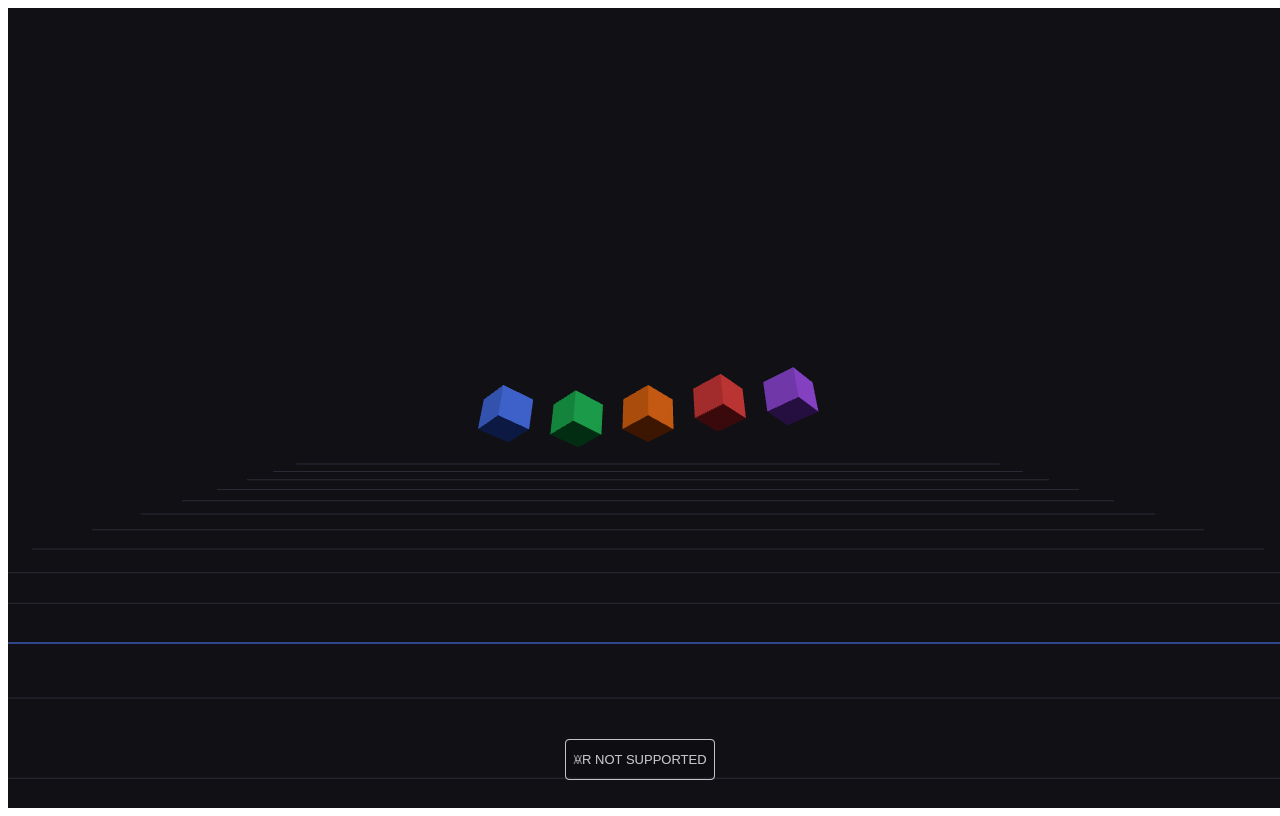
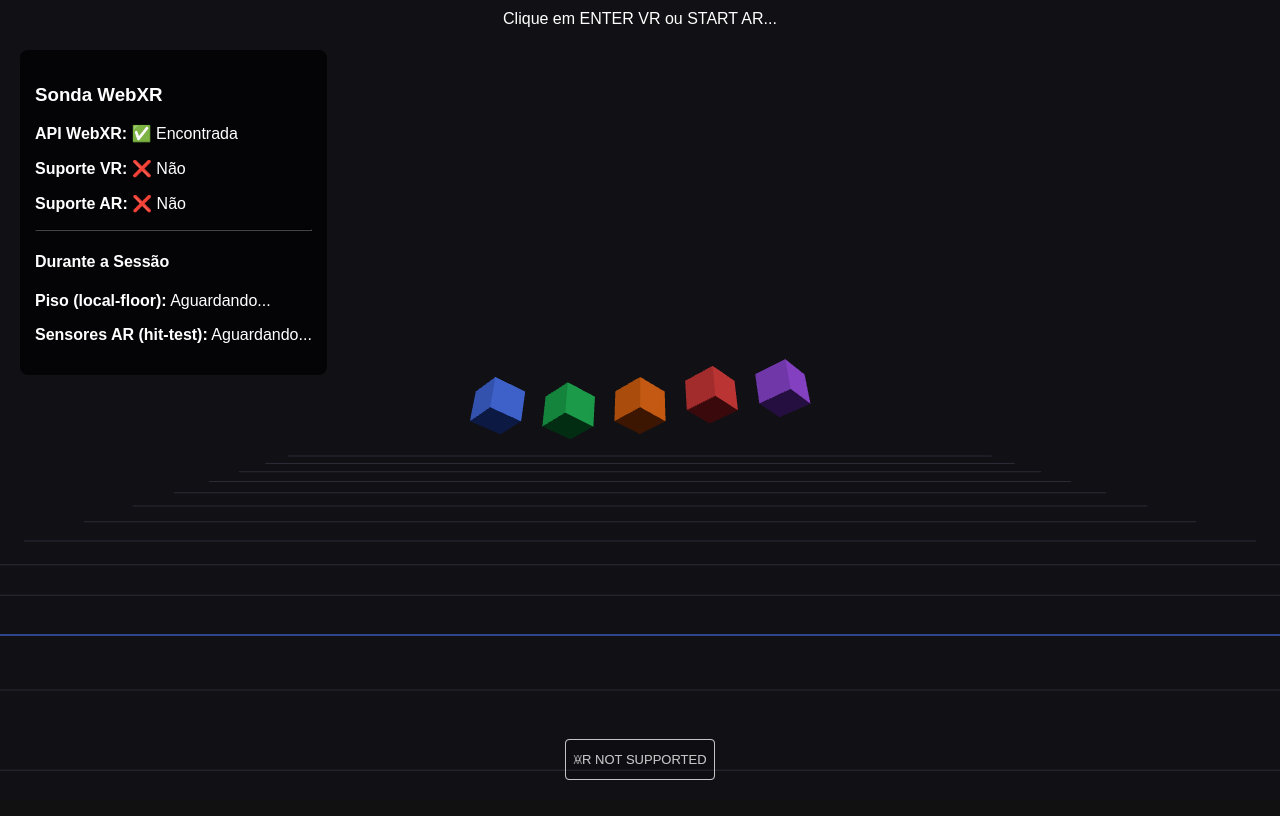
Before and after one commit to MarcelaMQueros/projeto-integrador-webxr, a website built with Vite: page index.html in a window 1280 px wide. Built offline with nearby package versions, Linux system fonts and the light colour scheme; animation ran at ten frames a second.

Commit message:
feat: sonda de capacidades (API, sessoes, recursos) + docs com limitacoes conhecidas

```diff
--- a/index.html
+++ b/index.html
@@ -4,10 +4,64 @@
     <meta charset="UTF-8" />
     <link rel="icon" type="image/svg+xml" href="/favicon.svg" />
     <meta name="viewport" content="width=device-width, initial-scale=1.0" />
-    <title>ts</title>
+    <title>Quadro Elétrico WebXR</title>
+
+    <!-- Recuperamos o bloco <style> fundamental para o 3D -->
+    <style>
+      body {
+        margin: 0;
+        background-color: #111;
+        color: #fff;
+        font-family: sans-serif;
+        overflow: hidden; /* Impede a barra de rolagem quando o 3D carregar */
+      }
+
+      #info {
+        position: absolute;
+        top: 10px;
+        width: 100%;
+        text-align: center;
+        z-index: 100;
+        display: block;
+      }
+
+      /* Estilizamos o nosso painel para ele "flutuar" no canto da tela */
+      #painel-sonda-xr {
+        position: absolute;
+        top: 50px;
+        left: 20px;
+        background: rgba(0, 0, 0, 0.7); /* Fundo semitransparente */
+        padding: 15px;
+        border-radius: 8px;
+        z-index: 100; /* Garante que fique por cima do Canvas 3D */
+      }
+
+      #app {
+        width: 100vw;
+        height: 100vh;
+      }
+    </style>
   </head>
   <body>
+
+    <!-- 1. Div de informação original do seu guia -->
+    <div id="info">Clique em ENTER VR ou START AR...</div>
+
+    <!-- 2. NOSSA SONDA: Agora ela é "irmã" do #app, não "filha" -->
+    <div id="painel-sonda-xr">
+      <h3>Sonda WebXR</h3>
+      <p><strong>API WebXR:</strong> <span id="status-api">⏳ Carregando...</span></p>
+      <p><strong>Suporte VR:</strong> <span id="status-vr">⏳ Carregando...</span></p>
+      <p><strong>Suporte AR:</strong> <span id="status-ar">⏳ Carregando...</span></p>
+    <!-- 👇 NOVAS LINHAS PARA A SESSÃO ABERTA 👇 -->
+      <hr style="border-color: #444; margin: 15px 0;">
+      <h4>Durante a Sessão</h4>
+      <p><strong>Piso (local-floor):</strong> <span id="status-piso">Aguardando...</span></p>
+      <p><strong>Sensores AR (hit-test):</strong> <span id="status-hit-test">Aguardando...</span></p></div>
+
+    <!-- 3. Contêiner isolado e exclusivo para receber o Canvas 3D do main.ts -->
     <div id="app"></div>
+
     <script type="module" src="/src/main.ts"></script>
   </body>
 </html>
--- a/src/main.ts
+++ b/src/main.ts
@@ -5,6 +5,8 @@ import { OrbitControls } from 'three/addons/controls/OrbitControls.js';
 import { XRScene } from './scene';
 import { setupControllers } from './controllers';
 import { setupARHitTest } from './ar';
+
+import './sonda';
 
 // --- Renderer ---
 const container = document.getElementById('app') as HTMLDivElement;
@@ -30,17 +32,58 @@ const controllers = setupControllers(renderer, xr.scene, xr.interactive);
 const arHitTest = setupARHitTest(renderer, xr.scene);
 
 // --- Botões VR e AR ---
-document.body.appendChild(VRButton.createButton(renderer));
+document.body.appendChild(
+  VRButton.createButton(renderer, {
+    optionalFeatures: ['local-floor', 'bounded-floor']
+  })
+);
+
 document.body.appendChild(
   ARButton.createButton(renderer, {
-    // Nada em requiredFeatures: uma feature exigida que o aparelho não tem
-    // desabilita o botão inteiro, e o aluno vê um botão morto sem saber por quê.
-    // Como opcional, a sessão sobe e a ausência fica observável.
     requiredFeatures: [],
     optionalFeatures: ['hit-test', 'local-floor', 'bounded-floor', 'dom-overlay'],
     domOverlay: { root: document.body },
   }),
 );
+
+//  ETAPA 4: CHECAGEM DE RECURSOS APÓS A SESSÃO ABRIR
+renderer.xr.addEventListener('sessionstart', () => {
+  const session = renderer.xr.getSession();
+
+  if (session) {
+    const concedidos = (session as any).enabledFeatures;
+
+    const spanPiso = document.getElementById('status-piso');
+    const spanHitTest = document.getElementById('status-hit-test');
+
+    // 2. Lógica separada: Desconhecido vs Concedido vs Negado/Ausente
+    if (spanPiso) {
+      if (concedidos === undefined) {
+        // O navegador abriu a sessão, mas a API dele não suporta listar o que foi ativado
+        spanPiso.innerText = "❓ Desconhecido (Navegador não reporta)";
+      } else if (concedidos.includes('local-floor')) {
+        spanPiso.innerText = "✅ Concedido";
+      } else {
+        spanPiso.innerText = "❌ Negado/Ausente";
+      }
+    }
+
+    if (spanHitTest) {
+      if (concedidos === undefined) {
+        spanHitTest.innerText = "❓ Desconhecido (Navegador não reporta)";
+      } else if (concedidos.includes('hit-test')) {
+        spanHitTest.innerText = "✅ Concedido";
+      } else {
+        // Como você bem notou: se o usuário entrou por VR, cairá exatamente aqui,
+        // pois hit-test sequer foi pedido no VRButton!
+        spanHitTest.innerText = "❌ Negado/Ausente";
+      }
+    }
+
+    console.log("Sessão imersiva rodando. enabledFeatures:", concedidos);
+  }
+});
+//  FIM DA ETAPA 4
 
 // --- Loop de animação (use setAnimationLoop, NÃO requestAnimationFrame) ---
 const clock = new THREE.Clock();
@@ -54,8 +97,12 @@ renderer.setAnimationLoop((_timestamp, frame) => {
 });
 
 // --- Responsividade ---
+// --- Responsividade ---
 window.addEventListener('resize', () => {
-  xr.camera.aspect = window.innerWidth / window.innerHeight;
-  xr.camera.updateProjectionMatrix();
-  renderer.setSize(window.innerWidth, window.innerHeight);
+  // Só redimensiona o canvas e a câmera se NÃO estivermos no modo imersivo
+  if (!renderer.xr.isPresenting) {
+    xr.camera.aspect = window.innerWidth / window.innerHeight;
+    xr.camera.updateProjectionMatrix();
+    renderer.setSize(window.innerWidth, window.innerHeight);
+  }
 });
--- /dev/null
+++ b/src/sonda.ts
@@ -0,0 +1,64 @@
+// 1. A interface (O formato dos dados)
+interface RelatorioCapacidades {
+  possuiAPI: boolean;
+  suportaVR: boolean;
+  suportaAR: boolean;
+}
+
+// 2. A função de busca (Apenas interage com o navegador, não toca na tela)
+async function sondarNavegador(): Promise<RelatorioCapacidades> {
+  const capacidades: RelatorioCapacidades = {
+    possuiAPI: false,
+    suportaVR: false,
+    suportaAR: false,
+  };
+
+  if ('xr' in navigator && navigator.xr) {
+    capacidades.possuiAPI = true;
+    const xr = navigator.xr;
+
+    try {
+      capacidades.suportaVR = await xr.isSessionSupported('immersive-vr');
+    } catch (erro) {
+      console.warn("Falha ao checar suporte VR.", erro);
+    }
+
+    try {
+      capacidades.suportaAR = await xr.isSessionSupported('immersive-ar');
+    } catch (erro) {
+      console.warn("Falha ao checar suporte AR.", erro);
+    }
+  }
+
+  return capacidades;
+}
+
+// 3. A função de exibição (Amarra os dados ao HTML)
+async function exibirSondaNaTela() {
+  // A. Primeiro, buscamos os dados e ESPERAMOS a resposta
+  const resultado = await sondarNavegador();
+
+  // B. AGORA SIM, com o "resultado" em mãos, buscamos os elementos da tela
+  const spanApi = document.getElementById('status-api');
+  const spanVr = document.getElementById('status-vr');
+  const spanAr = document.getElementById('status-ar');
+
+  // C. Injetamos os textos correspondentes, checando null
+  if (spanApi) {
+    spanApi.innerText = resultado.possuiAPI ? "✅ Encontrada" : "❌ Inexistente";
+  }
+
+  if (spanVr) {
+    spanVr.innerText = resultado.suportaVR ? "✅ Sim" : "❌ Não";
+  }
+
+  if (spanAr) {
+    spanAr.innerText = resultado.suportaAR ? "✅ Sim" : "❌ Não";
+  }
+}
+
+// 4. Executamos a função quando o script carrega
+exibirSondaNaTela();
+/*sondarNavegador().then((resultado) => {
+  console.log(resultado);
+});*/
```
Also changed, not shown: decisoes.md (+27 -0 lines).
